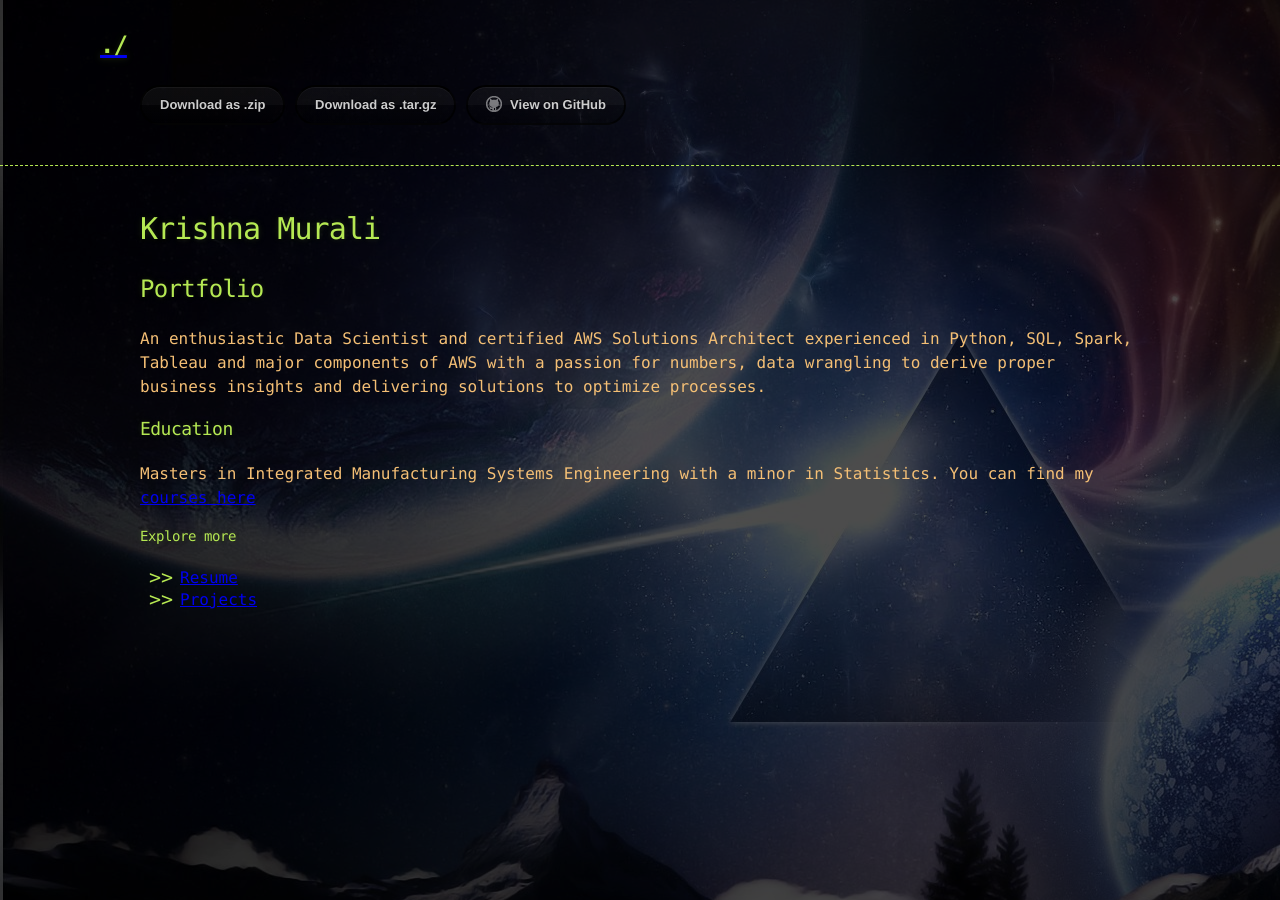
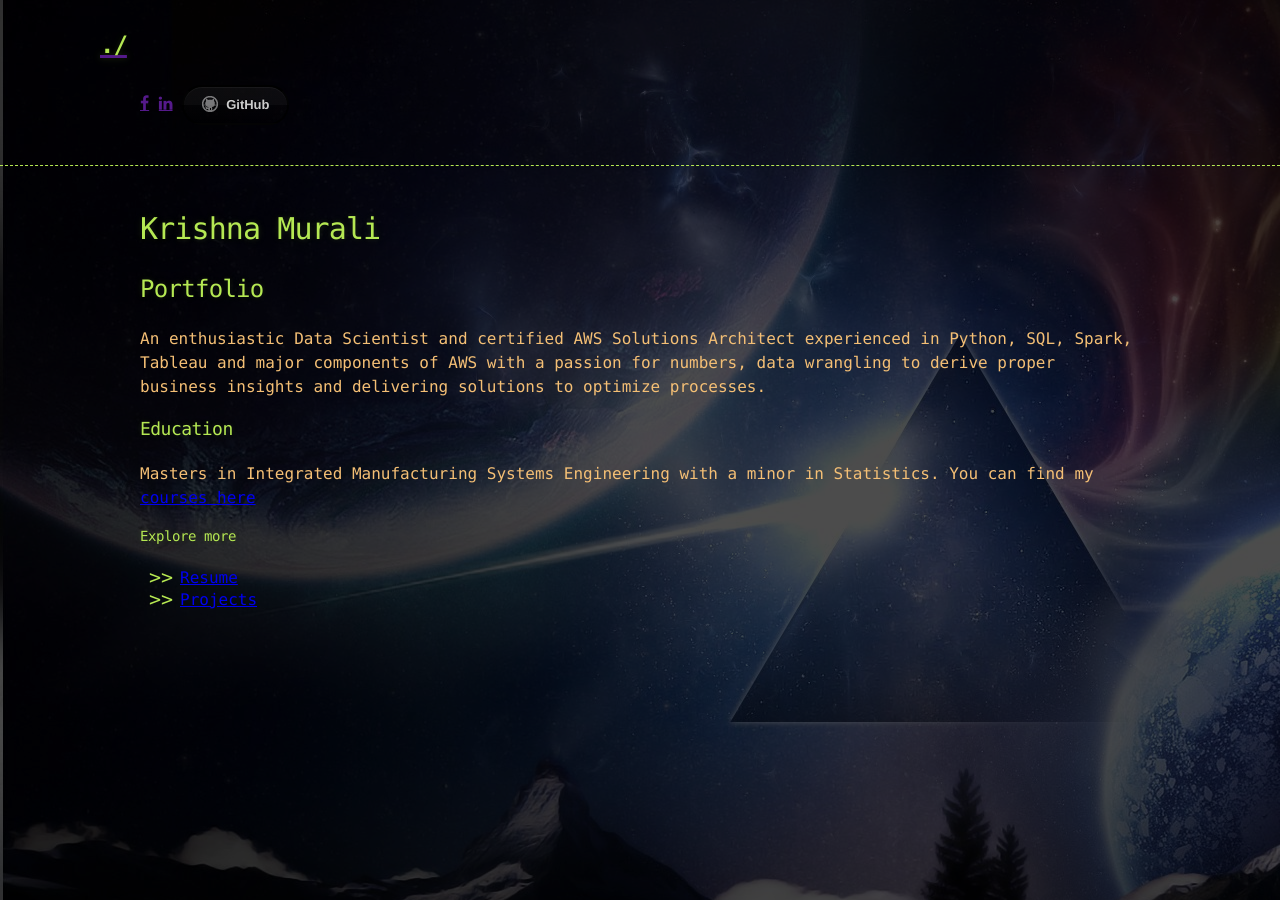
Before and after one commit to KrishnaMurali177/KrishnaMurali177.github.io, a Jekyll site: the page built from index.md, in a window 1280 px wide. Built offline with Jekyll 4.4.1, drawn with Linux system fonts in a browser that asks for light colours; our own code applies the rules of GitHub Pages for plain Markdown files.

Commit message:
Update default.html

```diff
--- a/_layouts/default.html
+++ b/_layouts/default.html
@@ -5,6 +5,8 @@
     <meta http-equiv="X-UA-Compatible" content="IE=edge">
     <meta name="viewport" content="width=device-width, initial-scale=1">
     <link rel="stylesheet" href="{{ '/assets/css/style.css?v=' | append: site.github.build_revision | relative_url }}">
+    <link rel="stylesheet" href="https://cdnjs.cloudflare.com/ajax/libs/font-awesome/4.7.0/css/font-awesome.min.css">
+
 
 {% seo %}
   </head>
@@ -13,17 +15,17 @@
 
     <header>
       <div class="container">
-        <a id="a-title" href="{{ '/' | relative_url }}">
+        <a id="a-title" href="{{ https://krishnamurali177.github.io/ }}">
           <h1>{{ Krishna Murali }}</h1>
         </a>
         <h2>{{ Portfolio }}</h2>
 
         <section id="downloads">
           {% if site.show_downloads %}
-            <a href="{{ site.github.zip_url }}" class="btn">Download as .zip</a>
-            <a href="{{ site.github.tar_url }}" class="btn">Download as .tar.gz</a>
+            <a href="{{ https://www.facebook.com/krishna.murali.16 }}" class="fa fa-facebook"></a>
+            <a href="{{ https://www.linkedin.com/in/krishna-murali/ }}" class="fa fa-linkedin"></a>
           {% endif %}
-          <a href="{{ https://github.com/KrishnaMurali177 }}" class="btn btn-github"><span class="icon"></span>View on GitHub</a>
+          <a href="{{ https://github.com/KrishnaMurali177 }}" class="btn btn-github"><span class="icon"></span>GitHub</a>
         </section>
       </div>
     </header>
```
